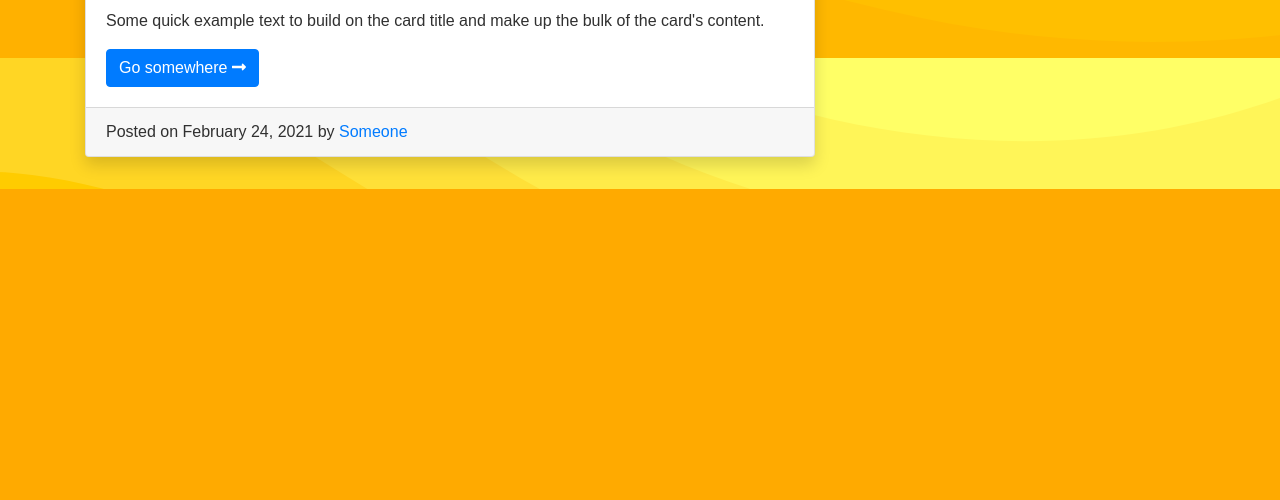
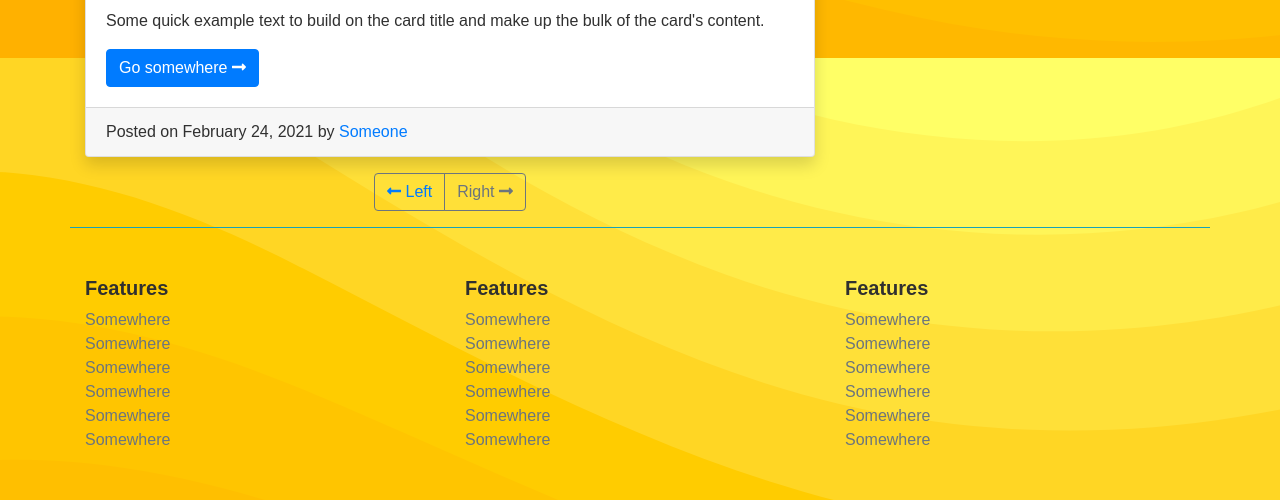
Before and after one commit to a-pyro/M2-D8-Pair-Programming-Bootstrap-Layout, a plain HTML site: page index.html in a window 1280 px wide. Shown: the part 3942-4442 px from the top of the page. Before the commit the page ends 4131 px from the top, so only its background shows below. Drawn offline with nearby package versions, Linux system fonts and the light colour scheme.

Commit message:
Update index.html

```diff
--- a/index.html
+++ b/index.html
@@ -403,7 +403,7 @@
             <!-- find my blog -->
             <div class="col-12 mb-3 shadow">
               <div class="card">
-                <div class="card-header">Find in my blog</div>
+                <div class="card-header font-weight-bold">Find in my blog</div>
                 <div class="card-body">
                   <form class="form-inline my-2 my-lg-0 flex-nowrap">
                     <input
@@ -425,8 +425,33 @@
             <!-- categories -->
             <div class="col-12 mb-3 shadow">
               <div class="card">
-                <div class="card-header">Categories</div>
-                <div class="card-body"></div>
+                <div class="card-header font-weight-bold">Categories</div>
+                <div class="card-body">
+                  <div class="row">
+                    <div class="col-6 d-flex flex-column">
+                      <a href="#">Web Design</a>
+                      <a href="#">HTML</a>
+                      <a href="#">CSS</a>
+                    </div>
+                    <div class="col-6 d-flex flex-column">
+                      <a href="#">JavaScript</a>
+                      <a href="#">SASS</a>
+                      <a href="#">Bootstrap4</a>
+                    </div>
+                  </div>
+                </div>
+              </div>
+            </div>
+            <!-- Widgets -->
+            <div class="col-12 mb-3 shadow">
+              <div class="card">
+                <div class="card-header font-weight-bold">Widgets</div>
+                <div class="card-body">
+                  <p>
+                    Lorem ipsum dolor sit, amet consectetur adipisicing elit.
+                    Aliquid, aspernatur laborum?
+                  </p>
+                </div>
               </div>
             </div>
           </div>
@@ -538,8 +563,63 @@
             </div>
           </div>
         </div>
+        <!-- older newer -->
+        <div class="col-12 col-lg-8 order-lg-11 d-flex justify-content-center">
+          <div class="btn-group" role="group" aria-label="Basic example">
+            <button
+              type="button"
+              class="btn btn-outline-secondary text-primary"
+            >
+              <i class="fas fa-long-arrow-alt-left"></i>
+              Left
+            </button>
+
+            <button type="button" class="btn btn-outline-secondary">
+              Right <i class="fas fa-long-arrow-alt-right"></i>
+            </button>
+          </div>
+        </div>
+        <div class="col-4 d-none d-lg-block order-lg-11"></div>
       </div>
     </section>
+
+    <footer class="container border-top border-info py-5">
+      <div class="row">
+        <div class="col">
+          <div class="wrapper d-flex flex-column">
+            <h5 class="font-weight-bold">Features</h5>
+            <a class="text-muted" href="#">Somewhere</a>
+            <a class="text-muted" href="#">Somewhere</a>
+            <a class="text-muted" href="#">Somewhere</a>
+            <a class="text-muted" href="#">Somewhere</a>
+            <a class="text-muted" href="#">Somewhere</a>
+            <a class="text-muted" href="#">Somewhere</a>
+          </div>
+        </div>
+        <div class="col">
+          <div class="wrapper d-flex flex-column">
+            <h5 class="font-weight-bold">Features</h5>
+            <a class="text-muted" href="#">Somewhere</a>
+            <a class="text-muted" href="#">Somewhere</a>
+            <a class="text-muted" href="#">Somewhere</a>
+            <a class="text-muted" href="#">Somewhere</a>
+            <a class="text-muted" href="#">Somewhere</a>
+            <a class="text-muted" href="#">Somewhere</a>
+          </div>
+        </div>
+        <div class="col">
+          <div class="wrapper d-flex flex-column">
+            <h5 class="font-weight-bold">Features</h5>
+            <a class="text-muted" href="#">Somewhere</a>
+            <a class="text-muted" href="#">Somewhere</a>
+            <a class="text-muted" href="#">Somewhere</a>
+            <a class="text-muted" href="#">Somewhere</a>
+            <a class="text-muted" href="#">Somewhere</a>
+            <a class="text-muted" href="#">Somewhere</a>
+          </div>
+        </div>
+      </div>
+    </footer>
     <!-- Option 1: Bootstrap Bundle with Popper -->
     <script
       src="https://code.jquery.com/jquery-3.5.1.slim.min.js"
```
